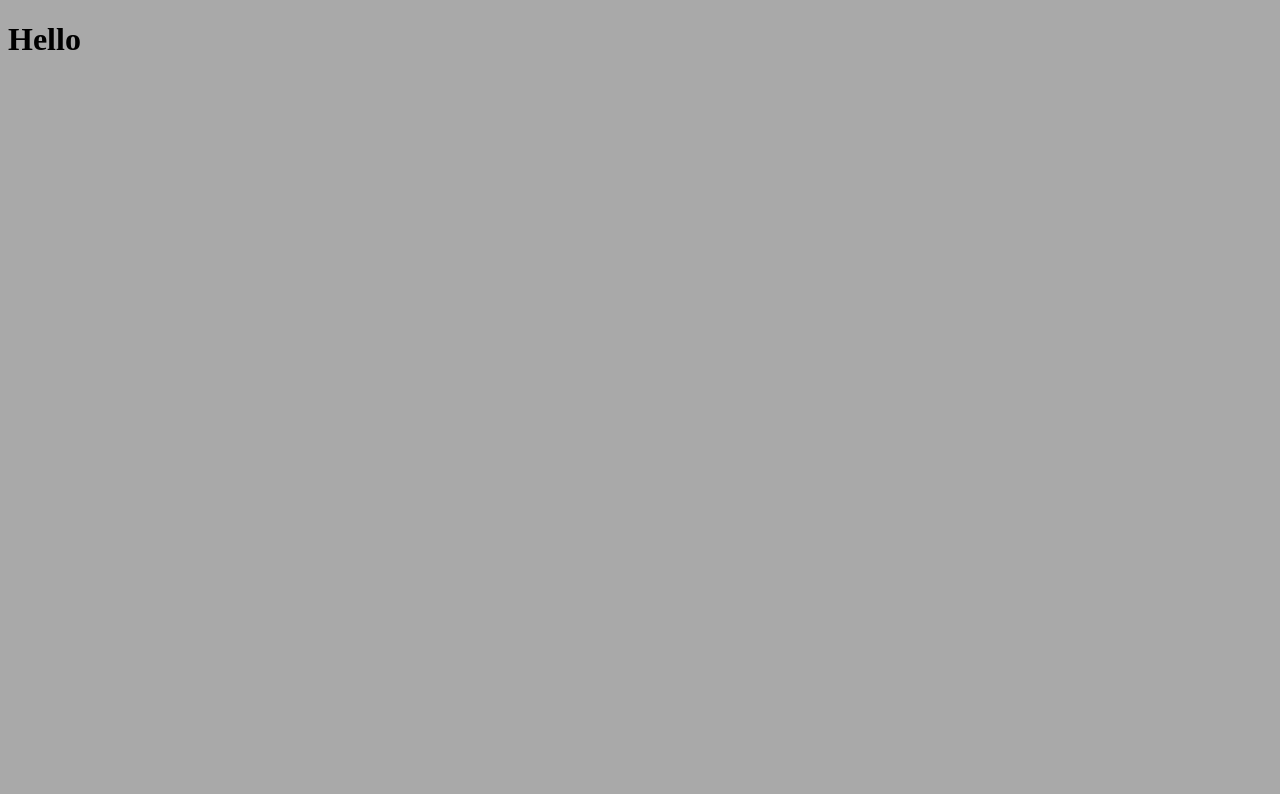
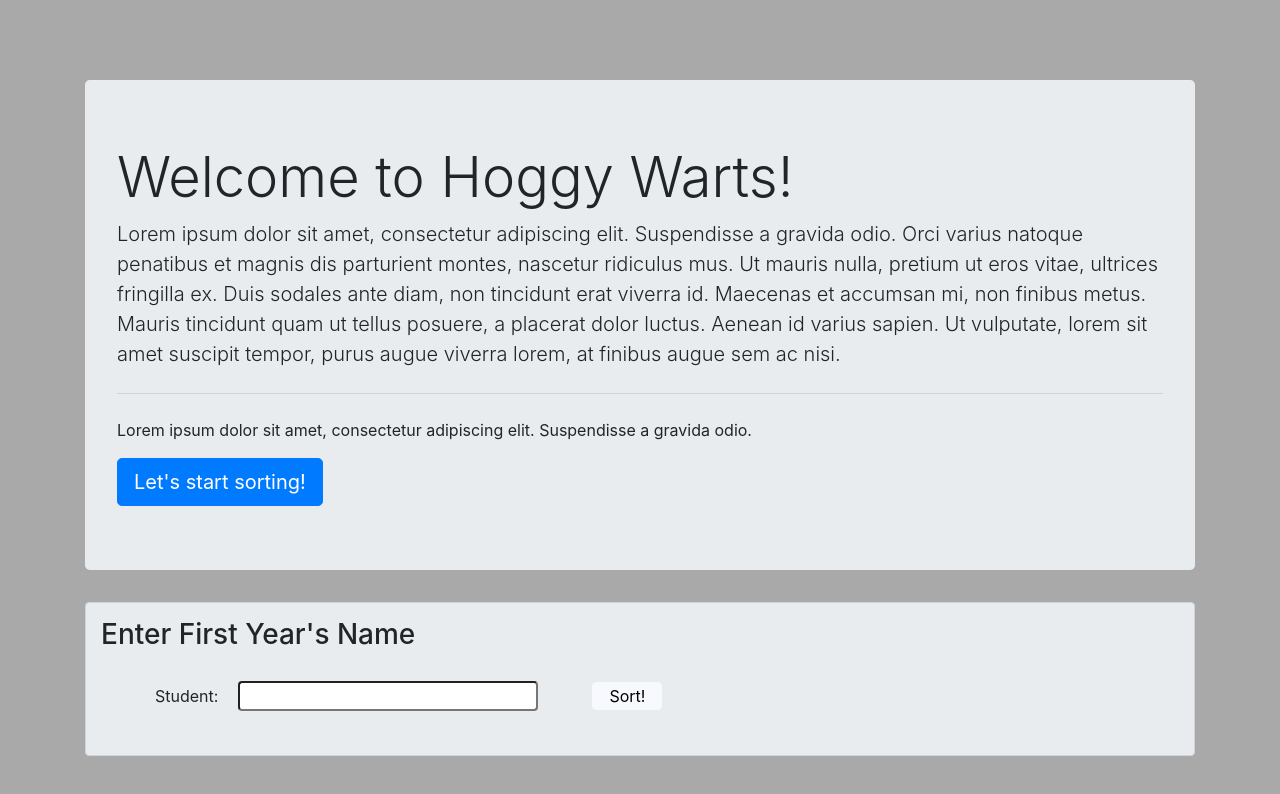
Before and after one commit to silvestreluna/sorting-hat, a plain HTML site: page index.html in a window 1280 px wide. Drawn offline with nearby package versions, Linux system fonts and the light colour scheme.

Commit message:
added jumbotron and name input field

```diff
--- a/index.html
+++ b/index.html
@@ -5,11 +5,38 @@
     <meta name="viewport" content="width=device-width, initial-scale=1.0">
     <meta http-equiv="X-UA-Compatible" content="ie=edge">
     <title>Sorting Hat</title>
+    <link rel="stylesheet" href="https://stackpath.bootstrapcdn.com/bootstrap/4.3.1/css/bootstrap.min.css" integrity="sha384-ggOyR0iXCbMQv3Xipma34MD+dH/1fQ784/j6cY/iJTQUOhcWr7x9JvoRxT2MZw1T" crossorigin="anonymous">
     <link rel="stylesheet" href="./main.css">
 </head>
 <body>
-    <h1>Hello</h1>
+    <div class="container">
 
+        <!-- Adding Jumbotron-->
+        <div class="jumbotron">
+            <h1 class="display-4">Welcome to Hoggy Warts!</h1>
+            <p class="lead">Lorem ipsum dolor sit amet, consectetur adipiscing elit. Suspendisse a gravida odio. Orci varius natoque penatibus et magnis dis parturient montes, nascetur ridiculus mus. Ut mauris nulla, pretium ut eros vitae, ultrices fringilla ex. Duis sodales ante diam, non tincidunt erat viverra id. Maecenas et accumsan mi, non finibus metus. Mauris tincidunt quam ut tellus posuere, a placerat dolor luctus. Aenean id varius sapien. Ut vulputate, lorem sit amet suscipit tempor, purus augue viverra lorem, at finibus augue sem ac nisi.</p>
+            <hr class="my-4">
+            <p>Lorem ipsum dolor sit amet, consectetur adipiscing elit. Suspendisse a gravida odio.</p>
+            <a class="btn btn-primary btn-lg" href="#" role="button">Let's start sorting!</a>
+        </div>
+
+        <!-- Name input box-->
+        <form>
+            <div class="enterNameForm">
+            <h3 class="titleNameForm">Enter First Year's Name</h3>
+                <div class="input-field">
+                    <label for="name">Student: </label>
+                    <input type="text" id="inputName">
+                    <button id="sortBtn">Sort!</button>
+                </div>
+            </div>
+        </form>
+
+
+    </div>
+    <script src="https://code.jquery.com/jquery-3.3.1.slim.min.js" integrity="sha384-q8i/X+965DzO0rT7abK41JStQIAqVgRVzpbzo5smXKp4YfRvH+8abtTE1Pi6jizo" crossorigin="anonymous"></script>
+    <script src="https://cdnjs.cloudflare.com/ajax/libs/popper.js/1.14.7/umd/popper.min.js" integrity="sha384-UO2eT0CpHqdSJQ6hJty5KVphtPhzWj9WO1clHTMGa3JDZwrnQq4sF86dIHNDz0W1" crossorigin="anonymous"></script>
+    <script src="https://stackpath.bootstrapcdn.com/bootstrap/4.3.1/js/bootstrap.min.js" integrity="sha384-JjSmVgyd0p3pXB1rRibZUAYoIIy6OrQ6VrjIEaFf/nJGzIxFDsf4x0xIM+B07jRM" crossorigin="anonymous"></script>
     <script src="./main.js"></script>
 </body>
 </html>
--- a/main.css
+++ b/main.css
@@ -1,3 +1,47 @@
 body {
     background-color: darkgrey;
 }
+
+.container {
+    margin-top: 5em;
+    margin-bottom: 8em;
+}
+
+.enterNameForm {
+    border: 1px solid #ced4da;
+    border-radius: .25em;
+    background-color: #e9ecef;
+    height: auto;
+}
+.input-field {
+    padding: 1em;
+    margin: 13px;
+}
+
+#inputName {
+    width: 100%;
+    max-width: 300px;
+    box-sizing: border-box;
+
+    border-radius: .25em;
+    margin-left: 15px;
+    margin-right: 50px;
+    margin-bottom: 15px;
+}
+
+.titleNameForm {
+    padding: 15px;
+    padding-bottom: 0;
+}
+
+label {
+    padding-left: 40px;
+}
+
+#sortBtn {
+    border: 1px solid ghostwhite;
+    background-color: ghostwhite;
+    border-radius: .25em;
+    padding-left: 1em;
+    padding-right: 1em;
+}
```
